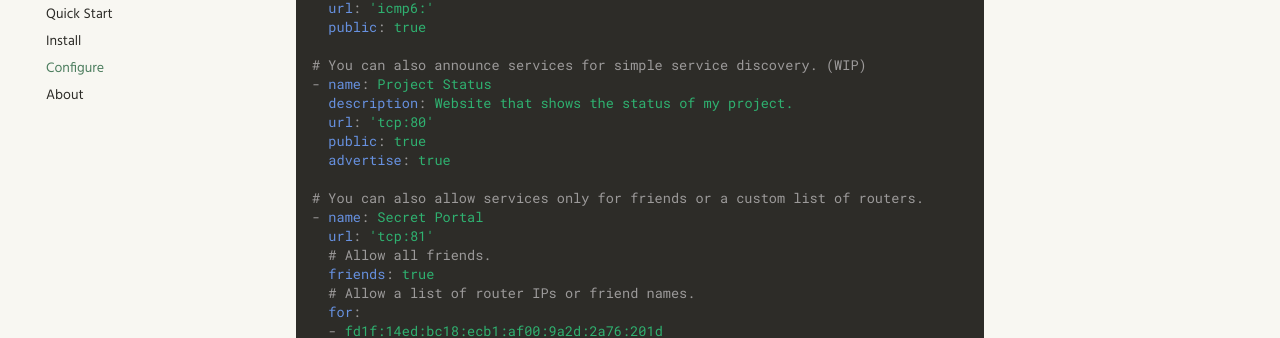
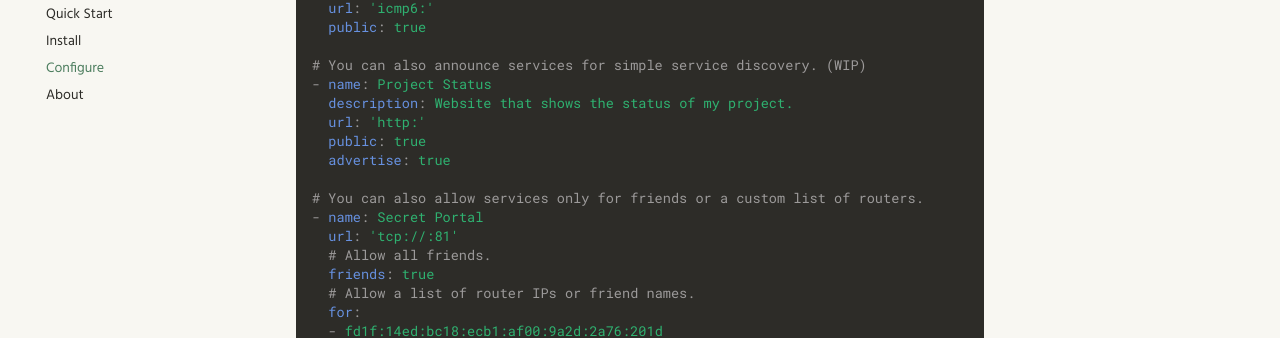
Before and after one commit to mycoria/web, an MkDocs documentation site: the page built from docs/configure.md, in a window 1280 px wide and 900 px high, scrolled down 1798 px. Shown: the part 147-485 px from the top of the window. Built offline with MkDocs 1.6.1 and Material for MkDocs 9.7.7, drawn with Linux system fonts in a browser that asks for light colours; plug-ins that fetch from the network failed and are left out; comment, search, counter and statistics services are not loaded.

Commit message:
Fix service config examples

```diff
--- a/docs/configure.md
+++ b/docs/configure.md
@@ -98,13 +98,13 @@ services:
 # You can also announce services for simple service discovery. (WIP)
 - name: Project Status
   description: Website that shows the status of my project.
-  url: 'tcp:80'
+  url: 'http:'
   public: true
   advertise: true
 
 # You can also allow services only for friends or a custom list of routers.
 - name: Secret Portal
-  url: 'tcp:81'
+  url: 'tcp://:81'
   # Allow all friends.
   friends: true
   # Allow a list of router IPs or friend names.
```
